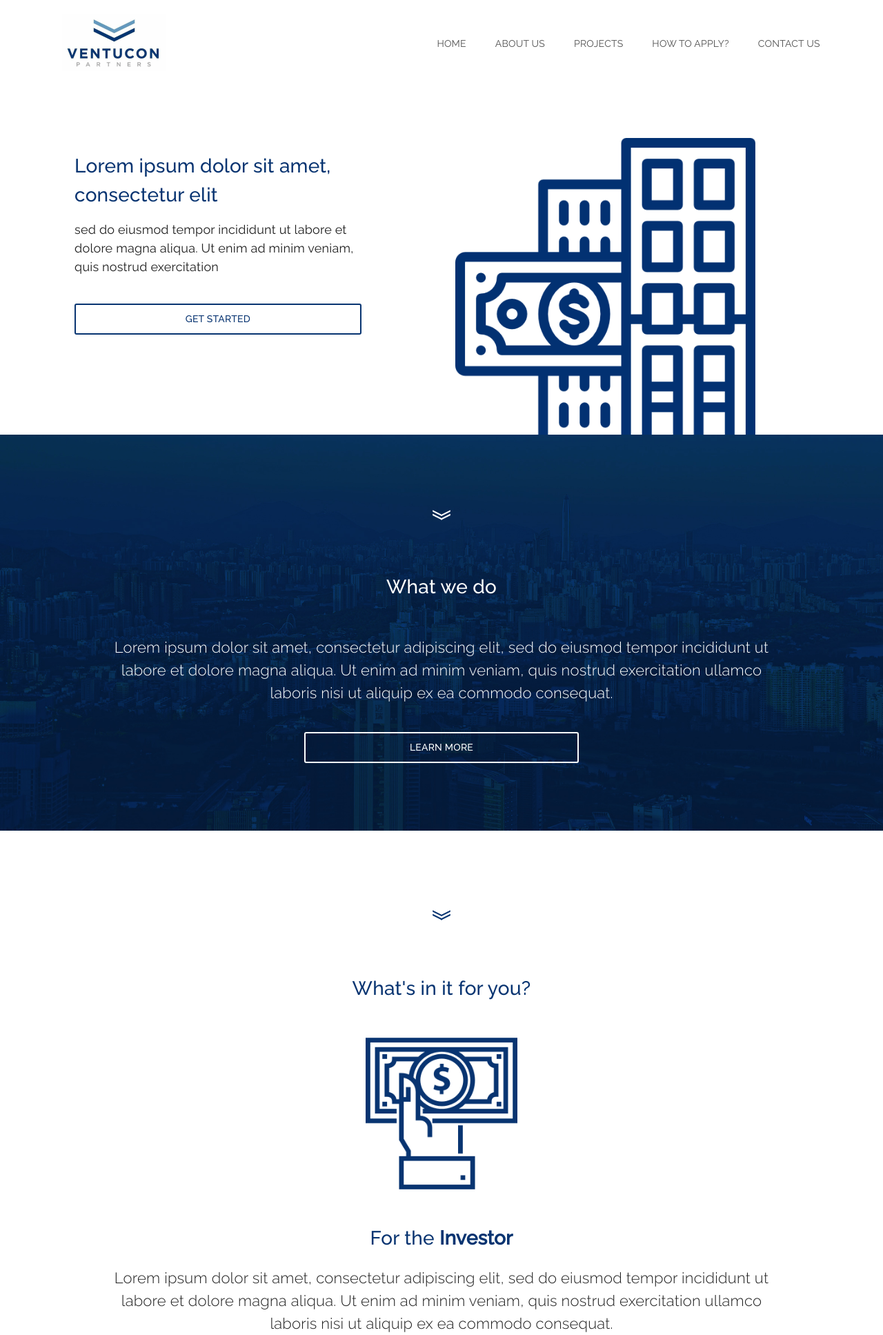
After one commit to forevervivienne/ventucon, a PHP site: page /index.html in a window 1280 px wide. The commit adds this page. Shown: the top 1935 px of the page at 69% size. Run offline with PHP 8.4, Linux system fonts and the light colour scheme; some libraries are stand-ins or nearby versions.

Commit message:
modified position of the header image

```diff
--- a/css/style.css
+++ b/css/style.css
@@ -179,11 +179,18 @@ section#header{
   margin-top: 15px;
 }
 
+/*
 .section-header-image{
   position: absolute;
   top: -20px;
   left: 200px;
   z-index: 1000;
+}*/
+
+.section-header-image{
+  float: right;
+  width: 100%;
+  margin-bottom: -146px;
 }
 
 /*==========what we do section==========*/
@@ -396,3 +403,16 @@ span.bold{
     padding-left: 2em
   }
 }
+
+@media (min-width: 1280px) {
+  .section-header-image{
+    margin-right: -6em;
+  }
+}
+
+@media (min-width:770px) and (max-width:870px) {
+  .section-header-image{
+    width: 30%;
+    margin: 0 auto;
+  }
+}
--- /dev/null
+++ b/index.html
@@ -0,0 +1,187 @@
+<html>
+<head>
+  <title>Hello</title>
+  <meta charset="utf-8">
+  <meta name="viewport" content="width=device-width, initial-scale=1, shrink-to-fit=no">
+  <link rel="stylesheet" href="https://maxcdn.bootstrapcdn.com/bootstrap/3.3.6/css/bootstrap.min.css" type="text/css">
+  <link rel="stylesheet" href="css/style.css" type="text/css">
+  <link href="https://fonts.googleapis.com/css?family=Raleway:100,300,400,500" rel="stylesheet">
+  <script src="https://ajax.googleapis.com/ajax/libs/jquery/1.11.0/jquery.min.js"></script>
+</head>
+<body>
+
+<nav class="navbar no-border-radius">
+  <div class="container-fluid nav-wrapper">
+    <div class="navbar-header">
+      <button type="button" class="navbar-toggle" data-toggle = "collapse" data-target = "#myNavbar">
+        <span class="icon-bar"></span>
+        <span class="icon-bar"></span>
+        <span class="icon-bar"></span>
+      </button>
+      <div class="nav-logo">
+      <img src="img/ventucon-partners.jpg"/>
+    </div>
+    </div>
+    <div class="collapse navbar-collapse" id="myNavbar">
+      <ul class="nav navbar-nav navbar-right navbar-menu-margin navbar-menu-padding">
+        <li class="active"><a href="#">Home</a></li>
+        <li><a href="#">About us</a></li>
+        <li><a href="#">Projects</a></li>
+        <li><a href="#">How to apply?</a></li>
+        <li><a href="#">contact us</a></li>
+      </ul>
+    </div>
+  </div>
+</nav>
+<div class="clear"></div>
+
+<section id="header">
+    <div class="container-fluid nav-wrapper">
+      <div class="row">
+        <div class="col-lg-12">
+          <div class="col-lg-5 col-md-12 col-sm-12">
+            <div class="section-header-content">
+              <div class="section-header-tagline">
+
+              <h1>Lorem ipsum dolor sit amet, consectetur elit</h1>
+              <p> sed do eiusmod tempor incididunt ut labore et dolore magna aliqua. Ut enim ad  minim veniam,
+quis nostrud exercitation </p>
+            </div>
+            <div class="section-header-cta">
+              <a href="" class="btn-head">Get started</a>
+            </div>
+
+          </div><!--end of section-header-content -->
+          </div>
+          <div class="col-lg-7 col-md-12 col-sm-12">
+            <div class="section-header-image">
+              <img src="img/buildings.png" class="img-responsive" width="450" height="450"/>
+            </div><!--end of section-header-image -->
+          </div>
+        </div><!--end of col-lg-12-->
+      </div><!--end of row -->
+    </div><!-- end of container -->
+
+</section> <!--end of section header -->
+<div class="clear"></div>
+
+
+<section id="wwd" data-anchor-target="#wwd">
+<div class="wrapper">
+  <div class="container-fluid">
+    <div class="row">
+      <div class="col-lg-12">
+        <div class="section-chevron">
+            <img src="img/chevron-white.png" />
+        </div>
+        <h1 class="white-text">What we do</h1>
+        <div class="section-wwd-content">
+          <p>Lorem ipsum dolor sit amet, consectetur adipiscing elit, sed do eiusmod tempor incididunt ut labore et dolore magna aliqua. Ut enim ad minim veniam, quis nostrud exercitation ullamco laboris nisi ut aliquip ex ea commodo consequat.</p>
+        </div>
+        <div class="section-wwd-cta">
+
+             <a href="" class="btn-wwd">Learn more</a>
+
+        </div>
+      </div>
+    </div>
+  </div>
+</div>
+</section>
+<div class="clear"></div>
+
+<section id="information">
+  <div class="wrapper">
+  <div class="container-fluid">
+    <div class="row">
+      <div class="col-lg-12">
+        <div class="section-chevron">
+          <img src="img/chevron-blue.png" />
+        </div>
+        <h1>What's in it for you?</h1>
+        <div class="section-information-investor-image">
+          <img src="img/investors-money.png"  width="220" height="220" />
+        </div>
+
+        <h1>For the <span class="bold">Investor</span><h1>
+          <div class="section-information-content">
+            <p>Lorem ipsum dolor sit amet, consectetur adipiscing elit, sed do eiusmod tempor incididunt ut labore et dolore magna aliqua. Ut enim ad minim veniam, quis nostrud exercitation ullamco laboris nisi ut aliquip ex ea commodo consequat.</p>
+          </div>
+      </div>
+    </div>
+  </div>
+</div>
+</section>
+<div class="clear"></div>
+<section id="entrepreneur">
+  <div class="wrapper">
+  <div class="container-fluid">
+    <div class="row">
+      <div class="col-lg-12">
+        <div class="section-entrepreneur-image">
+          <img src="img/startup-ventures.png" width="220" height="220" />
+        </div>
+        <h1 class="white-text">For the <span class="bold">Startups</span></h1>
+        <div class="section-entrepreneur-content">
+          <p>Lorem ipsum dolor sit amet, consectetur adipiscing elit, sed do eiusmod tempor incididunt ut labore et dolore magna aliqua. Ut enim ad minim veniam, quis nostrud exercitation ullamco laboris nisi ut aliquip ex ea commodo consequat.</p>
+        </div>
+      </div>
+    </div>
+  </div>
+</div>
+</section>
+
+<div class="clear"></div>
+<section id="ready">
+  <div class="wrapper">
+  <div class="container-fluid">
+    <div class="row">
+      <div class="col-lg-12">
+        <div class="section-chevron">
+          <img src="img/chevron-blue.png" />
+        </div>
+        <h1>Ready to go?</h1>
+        <div class="section-ready-content">
+          <p>Lorem ipsum dolor sit amet, consectetur adipiscing elit, sed do eiusmod tempor incididunt ut labore et dolore magna aliqua. Ut enim ad minim veniam, quis nostrud exercitation ullamco laboris nisi ut aliquip ex ea commodo consequat.</p>
+        </div>
+        <div class="section-ready-cta">
+          <a href="" class="btn-ready">Sign up</a>
+        </div>
+      </div>
+    </div>
+  </div>
+</div>
+</section>
+<div class="clear"></div>
+<footer id="footer">
+  <div class="wrapper">
+  <div class="container-fluid">
+    <div class="row">
+      <div class="col-lg-12">
+        <div class="col-lg-5">
+          <div class="section-footer-copyright">
+           <p>Copyright Ventucon ltd - created by <a href="#">FV</a></p>
+          </div>
+        </div>
+        <div class="col-lg-7">
+          <div class="section-footer-links">
+              <ul>
+                <li><a href="">Terms & conditions</a>
+                <li><a href="">Privacy policy</a>
+              </ul>
+          </div>
+        </div>
+      </div>
+    </div>
+  </div>
+</footer>
+
+
+</body>
+
+
+
+<script src="https://code.jquery.com/jquery-3.1.1.slim.min.js" integrity="sha384-A7FZj7v+d/sdmMqp/nOQwliLvUsJfDHW+k9Omg/a/EheAdgtzNs3hpfag6Ed950n" crossorigin="anonymous"></script>
+<script src="https://cdnjs.cloudflare.com/ajax/libs/tether/1.4.0/js/tether.min.js" integrity="sha384-DztdAPBWPRXSA/3eYEEUWrWCy7G5KFbe8fFjk5JAIxUYHKkDx6Qin1DkWx51bBrb" crossorigin="anonymous"></script>
+<script src="https://maxcdn.bootstrapcdn.com/bootstrap/3.3.7/js/bootstrap.min.js" integrity="sha384-Tc5IQib027qvyjSMfHjOMaLkfuWVxZxUPnCJA7l2mCWNIpG9mGCD8wGNIcPD7Txa" crossorigin="anonymous"></script>
+</html>
```
